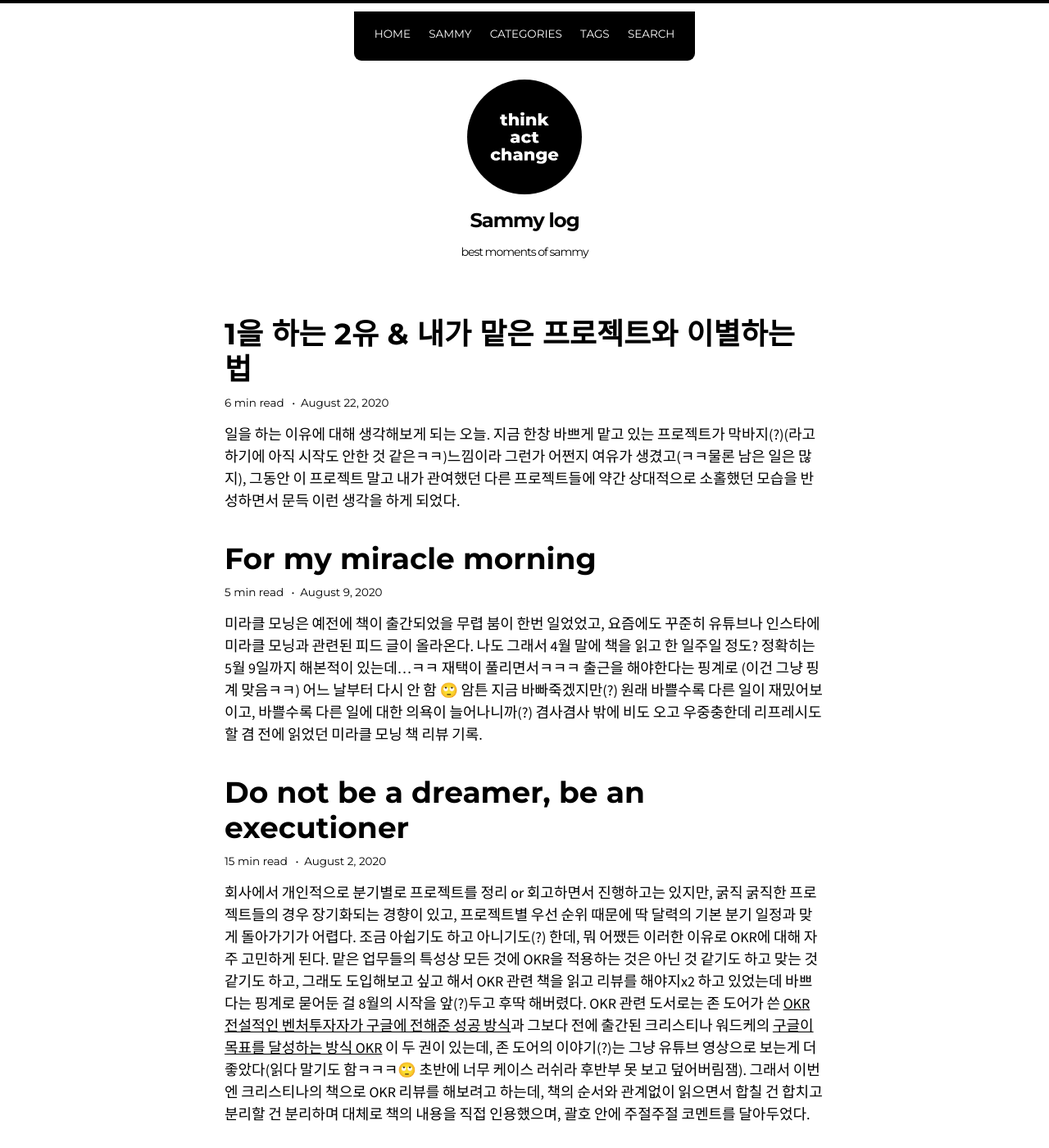
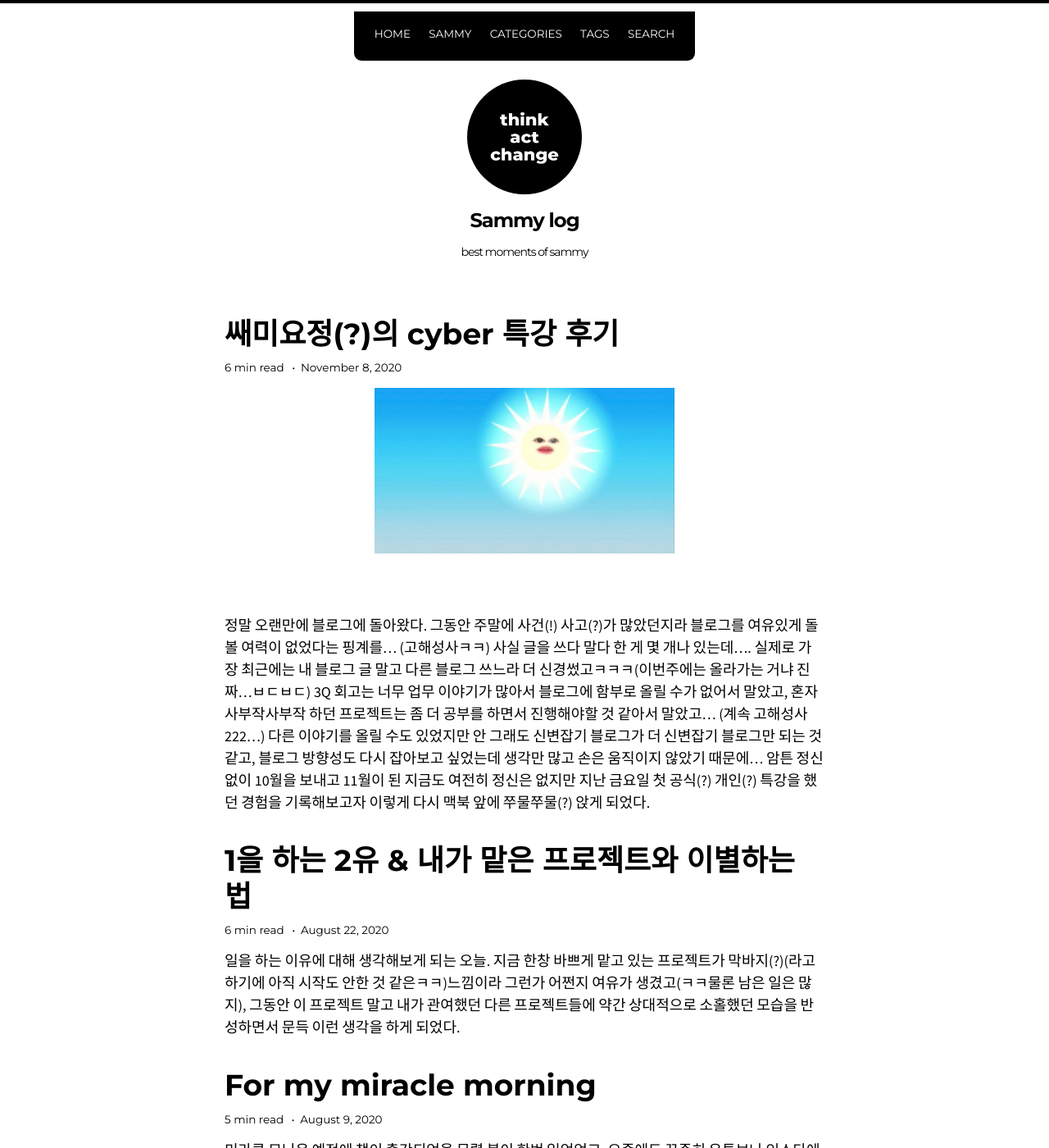
Before and after one commit to ssammykim/ssammykim.github.io, a Jekyll site: the page built from index.html, in a window 1280 px wide and 1400 px high. Shown: the whole window at 82% size. Built offline with Jekyll 4.4.1, drawn with Linux system fonts in a browser that asks for light colours; nearby versions of some CDN libraries; some web fonts are replaced; the list of posts is cut into pages by our own code; some of the changed text lies outside the part shown.

Commit message:
Update 2020-11-08-the-first-special-lecture.md

```diff
--- a/_posts/2020-11-08-the-first-special-lecture.md
+++ b/_posts/2020-11-08-the-first-special-lecture.md
@@ -6,14 +6,14 @@ categories:
 tags:
   -
 comments: true
-published: false
+published: true
 excerpt_separator: "<!--more-->"
 ---
 
 ![input](/images/the-first-special-lecture.png){: width="50%"}{: .center}
 <br>
 
-정말 오랜만에 블로그에 돌아왔다. 그동안 주말에 사건(!) 사고(?)가 많았던지라 블로그를 여유있게 돌볼 여력이 없었다는 핑계를… (고해성사ㅋㅋ) 사실 글을 쓰다 말다 한 게 몇 개나 있는데…. 실제로 가장 최근에는 내 블로그 글 말고 다른 블로그 쓰느라 더 신경썼고ㅋㅋㅋ(이번주에는 올라가는 거냐 진짜…ㅂㄷㅂㄷ) 3Q 회고는 너무 업무 이야기가 많아서 블로그에 함부로 올릴 수가 없어서 말았고, 혼자 사부작사부작 하던 프로젝트는 좀 더 공부를 하면서 진행해야할 것 같아서 말았고… (계속 고해성사222…) 다른 이야기를 올릴 수도 있었지만 안 그래도 신변잡기 블로그가 더 신변잡기 블로그만 되는 것 같고, 블로그 방향성도 다시 잡아보고 싶었는데 생각만 많고 손은 움직이지 않았기 떄문에… 암튼 정신없이 10월을 보내고 11월이 된 지금도 여전히 정신은 없지만 지난 금요일 첫 공식(?) 개인(?) 특강을 했던 경험을 기록해보고자 이렇게 다시 맥북 앞에 쭈물쭈물(?) 앉게 되었다.<!--more-->
+정말 오랜만에 블로그에 돌아왔다. 그동안 주말에 사건(!) 사고(?)가 많았던지라 블로그를 여유있게 돌볼 여력이 없었다는 핑계를… (고해성사ㅋㅋ) 사실 글을 쓰다 말다 한 게 몇 개나 있는데…. 실제로 가장 최근에는 내 블로그 글 말고 다른 블로그 쓰느라 더 신경썼고ㅋㅋㅋ(이번주에는 올라가는 거냐 진짜…ㅂㄷㅂㄷ) 3Q 회고는 너무 업무 이야기가 많아서 블로그에 함부로 올릴 수가 없어서 말았고, 혼자 사부작사부작 하던 프로젝트는 좀 더 공부를 하면서 진행해야할 것 같아서 말았고… (계속 고해성사222…) 다른 이야기를 올릴 수도 있었지만 안 그래도 신변잡기 블로그가 더 신변잡기 블로그만 되는 것 같고, 블로그 방향성도 다시 잡아보고 싶었는데 생각만 많고 손은 움직이지 않았기 때문에… 암튼 정신없이 10월을 보내고 11월이 된 지금도 여전히 정신은 없지만 지난 금요일 첫 공식(?) 개인(?) 특강을 했던 경험을 기록해보고자 이렇게 다시 맥북 앞에 쭈물쭈물(?) 앉게 되었다.<!--more-->
 
 <br>
 
@@ -21,15 +21,15 @@ excerpt_separator: "<!--more-->"
 
 <br>
 
-자료 준비는, 기존에 영상 제작을 위해 고민했던 기획안을 다시 꺼내들고 가감했다. 일단, 특강은 좀 더 압축된 메시지를 전달하는 게 핵심이지 않나 그런 생각이 들었다. 강의는 내가 잘못 들었거나 다시 듣고 싶으면 뒤로가기를 통해 다시 들을 수 있지만 라이브 스트리밍(?)은 되돌릴 수 없으니까 말이지. 그리고 특정 집단의 요청이기 때문에 이 특강에 참여하실 분들은 정해져 있었고 그들의 눈높이에 맞춰 강의를 준비해나갔어야 했다. 애초에 영상을 제작할 때도 내 기본 모토는 5살짜리가 들어도 이해가 될 수 있을 만큼의 쉬운 전달력을 기본으로 하자! 였지만, (사실 그렇다고 해서 지난번에 제작한 강의나 이번 특강이나 5살짜리한테 보여주면 이해할지는 🙄ㅋㅋㅋ), 특강을 끝내고 보니 반반무마니의 느낌이랄까. 다들 해당 분야에 대한 지식이나 이해 수준이 다르다 보니 역시 최대다수의 최대행복은 어려운 것이야… 싶더라고… 어쨌든 결론은, 특강은 강의보다 더 욕심을 부리면 안 된다. 특강을 관통하는 임팩트 있는(?) 메시지는 있어야 한다. 스토리라인이 강의보다 더 자연스러워한다. 그리고… 가장 힘들었던 부분…. 키노트 톤앤매너와 청중사이의 갭을 어떻게 줄이지…ㅋㅋㅋ는 아직 내공이 더 필요한 부분….
+자료 준비는, 기존에 영상 제작을 위해 고민했던 기획안을 다시 꺼내들고 가감했다. 일단, 특강은 좀 더 압축된 메시지를 전달하는 게 핵심이지 않나 그런 생각이 들었다. 강의는 내가 잘못 들었거나 다시 듣고 싶으면 뒤로가기를 통해 다시 들을 수 있지만 라이브 스트리밍(?)은 되돌릴 수 없으니까 말이지. 그리고 특정 집단의 요청이기 때문에 이 특강에 참여하실 분들은 정해져 있었고 그들의 눈높이에 맞춰 강의를 준비해나갔어야 했다. 애초에 영상을 제작할 때도 내 기본 모토는 5살짜리가 들어도 이해가 될 수 있을 만큼의 쉬운 전달력을 기본으로 하자! 였지만, (사실 그렇다고 해서 지난번에 제작한 강의나 이번 특강이나 5살짜리한테 보여주면 이해할지는 🙄ㅋㅋㅋ), 특강을 끝내고 보니 반반무마니의 느낌이랄까. 다들 해당 분야에 대한 지식이나 이해 수준이 다르다 보니 역시 최대다수의 최대행복은 어려운 것이야… 싶더라고… 어쨌든 결론은, 특강은 강의보다 더 욕심을 부리면 안 된다. 특강을 관통하는 임팩트 있는(?) 메시지는 있어야 한다. 스토리라인이 강의보다 더 자연스러워한다. 그리고… 가장 힘들었던 부분… 키노트 톤앤매너와 청중사이의 갭을 어떻게 줄이지…ㅋㅋㅋ는 아직 내공이 더 필요한 부분…
 
 <br>
 
-이것과 연관해서 제일 마음이 불편했던 점은ㅋㅋㅋ 공기 읽기가 어려웠던 점과, 내가 잊고 있었던 한국 대학원의 분위기(?)였다. 화상으로 한 4명 이상과의 회의를 진행해본 사람들이라면 화상회의의 공기를 읽는다는 게 쉽지 않은 일이라는 걸 알 수 있을 거다. 카메라를 다 꺼놓은 상태라면 특히. 이 특강에서는 대체로 카메라 ON이 기본이었기 때문에 다들 카메라는 켜주셨지만 문제는 내가 내 키노트를 공유하면서 50명 넘는 사람들의 리액션을 쉬이 볼 수 있는 구조가 아니었다는 점이다 (줌 ㅂㄷㅂㄷ… 이건 뭐 사실 줌 할아버지가 와도 안(?)되는 것이긴 할듯ㅋㅋㅋ) 다 원활하게 챙기려고 했더라면 모니터가 한 세 대쯤은 있었어야 했을지도. 그런데다가 참석해주신 분들은 좀 더 편하게 들으셔도 되는데 그렇지 못하심ㅋㅋㅋ 진짜 그야말로 정-적- 고-요-했다ㅋㅋ 너무 고요해서 나 혼자 접속한 줄 알았음. 마이크를 켜고 리액션하는 걸 기대한 건 물론 아니었는데, 중간에 화면 공유가 잘 되는지, 그리고 뭔가 이해는 잘 되는지ㅋㅋㅋ 물어보면, 물어봐도ㅋㅋㅋ 채팅방이 그렇게 조용했다. (에블바디 쏘 샤이…) 아니 다른 거 다 제쳐두고라도 무엇보다 채팅 기능을 1도 활용하지 않으셔서 놀람ㅋㅋㅋㅋ 그동안 에반젤리스트 프로젝트에서 라이브 강의 시간에 정말 다양하고 활발한 키보드 워리어들을 많이 만나본 나로서는 세상 고요한 그 인터렉션이 세상 적응되지 않았음… 일단 나는 참석하는 사람들을 하나하나 화면으로 챙기는 것도 힘든데 ㅋㅋㅋ 수화(?) 바디랭귀지로 대답해주시는 교수님들도 계시고ㅋㅋㅋㅋ
+이것과 연관해서 제일 마음이 불편했던 점은ㅋㅋㅋ 공기 읽기가 어려웠던 점과, 내가 잊고 있었던 한국 대학원의 분위기(?)였다. 화상으로 한 4명 이상과의 회의를 진행해본 사람들이라면 화상회의의 공기를 읽는다는 게 쉽지 않은 일이라는 걸 알 수 있을 거다. 카메라를 다 꺼놓은 상태라면 특히. 이 특강에서는 대체로 카메라 ON이 기본이었기 때문에 다들 카메라는 켜주셨지만 문제는 내가 내 키노트를 공유하면서 50명 넘는 사람들의 리액션을 쉬이 볼 수 있는 구조가 아니었다는 점이다 (줌 ㅂㄷㅂㄷ… 이건 뭐 사실 줌 할아버지가 와도 안(?)되는 것이긴 할 듯ㅋㅋㅋ) 다 원활하게 챙기려고 했더라면 모니터가 한 세 대쯤은 있었어야 했을지도. 그런데다가 참석해주신 분들은 좀 더 편하게 들으셔도 되는데 그렇지 못하심ㅋㅋㅋ 진짜 그야말로 정-적- 고-요-했다ㅋㅋ 너무 고요해서 나 혼자 접속한 줄 알았음. 마이크를 켜고 리액션하는 걸 기대한 건 물론 아니었는데, 중간에 화면 공유가 잘 되는지, 그리고 뭔가 이해는 잘 되는지ㅋㅋㅋ 물어보면, 물어봐도ㅋㅋㅋ 채팅방이 그렇게 조용했다. (에블바디 쏘 샤이…) 진짜 채팅 기능을 1도 활용하지 않으셔서 놀람ㅋㅋㅋㅋ 그동안 에반젤리스트 프로젝트에서 라이브 강의 시간에 정말 다양하고 활발한 키보드 워리어들을 많이 만나본 나로서는 세상 고요한 그 인터렉션이 세상 적응되지 않았음… 일단 나는 참석하는 사람들을 하나하나 화면으로 챙기는 것도 힘든데 ㅋㅋㅋ 수화(?) 바디랭귀지로 대답해주시는 교수님들도 계시고ㅋㅋㅋㅋ
 
 <br>
 
-아 근데 이해는 충분히 되는 부분이었다. 특강 참석자들은 교수님, 연구진, 학생이 혼재되어있었기 때문에 뭐랄까 그 시간에 조금은 진중하게 임해야하는 의무감 같은 것이 그분들께는 있었던 모양이고, 연사가 진행하는 세션을 조용히 흐름이 끊기지 않게 들어주는 게 매너이기도 하니까… 보통 학회에서 그렇게 진행하기도 하고. 반면 나는 이미 CEO 공유 회의에서도 내 스타일로 임팩트 있는 메시지를 전달하는 키노트에 익숙해져 있어서 그런지ㅋㅋㅋ 중간중간 제 발 저려서(?) 워딩이나 스타일이 약간 진중하지 못한 점 양해부탁드린다고 농담처럼 이야기 함ㅋㅋㅋ 심지어 내가 이렇게 말해도 채팅창은 고요해서 조금 무안했음ㅋㅋㅋ 아 차라리 완전 학생들만 있는 곳에서 특강을 했더라면 내 마음과 그들의 마음, 모두의 마음이 편했을 것 같다는 생각이 조금 들었고. 그게 아니더라도 내가 먼저 활발한 소통을 요청드렸다면 더 재밌었을 것 같음. 다른 특강과 다른 느낌이었을 것 같고. 사실 그렇게 진행하려면 강의 내용도 내용이지만 적절한 진행 능력이 뒷받침되어야 자연스럽게 진행할 수 있긴함…ㅋㅋ  암튼 일방적인 세미나 보다 나는 상호 인터렉션이 있는 세미나가 훨씬 더 유익하다고 생각이 들기 때문에, 물론 대부분의 샤이피플은 굳이 공식 Q&A 시간 말고 개인적으로 따로 시간 내어 질문하는 경우가 많지만… 어차피 비대면인데 좀 덜 샤이해도 되는 부분이 아닌가 싶고, 더 다양한 의견을 공유할 수 있는게 서로에게 더 좋은 기회이지 않을까 생각한다. 이건 뭐 요즘의 내 취향(?)인거고. 아마 나도 대학원생이었다면 불편했으려나 싶네…  생각해보면 내가 프랑스어 원어로 논문을 쓸 때에도 정말 이상하리만치 문체, 격식이나 이런 걸 더 많이 까다롭게 보셨던 건 한국인 교수님이셨다. 원어민 교수님이 괜찮다고 하시는데도ㅋㅋㅋ 그걸 내가 잊고서 이런 키노트를 들고 와버렸네 아뿔싸 이런 생각이 조금 들면서ㅋㅋㅋㅋ 전반적으로 → 😇 이런 마음가짐으로 발표를 이끌어갔다. 아쉬운 점이 있다면 너무 내용에 욕심을 부린건 아닌가 그런 생각이 조금 듦. 내용을 좀 더 굵직하고 심플하게 갔었더라면 더 좋았으려나 싶구? 좀 더 애드립에 강한?ㅋㅋ 사람이 되었으면 함. 나는 농담도 준비해야 나오는 사람인 것 같아서…ㅋㅋㅋ머쓱
+아 근데 이해는 충분히 되는 부분이었다. 특강 참석자들은 교수님, 연구진, 학생이 혼재되어있었기 때문에 뭐랄까 그 시간에 조금은 진중하게 임해야하는 의무감 같은 것이 그분들께는 있었던 모양이고, 연사가 진행하는 세션을 조용히 흐름이 끊기지 않게 들어주는 게 매너이기도 하니까… 보통 학회에서 그렇게 진행하기도 하고. 반면 나는 이미 CEO 공유 회의에서도 내 스타일로 임팩트 있는 메시지를 전달하는 키노트에 익숙해져 있어서 그런지ㅋㅋㅋ 중간중간 제 발 저려서(?) 워딩이나 스타일이 약간 진중하지 못한 점 양해부탁드린다고 농담처럼 이야기도 함ㅋㅋㅋ 심지어 내가 이렇게 말해도 채팅창은 고요해서 조금 무안했음ㅋㅋㅋ 아 차라리 완전 학생들만 있는 곳에서 특강을 했더라면 내 마음과 그들의 마음, 모두의 마음이 편했을 것 같다는 생각이 조금 들었고ㅋㅋㅋ 그게 아니더라도 내가 먼저 활발한 소통을 요청드렸다면 더 재밌었을 것 같음. 다른 특강과 다른 느낌이었을 것 같고. 사실 그렇게 진행하려면 강의 내용도 내용이지만 적절한 진행 능력이 뒷받침되어야 자연스럽게 진행할 수 있긴하지만…ㅋㅋ  암튼 일방적인 세미나 보다 나는 상호 인터렉션이 있는 세미나가 훨씬 더 유익하다고 생각이 들기 때문에, 물론 대부분의 샤이피플은 굳이 공식 Q&A 시간 말고 개인적으로 따로 시간 내어 질문하는 경우가 많기도 한데… 어차피 비대면인데 좀 덜 샤이해도 되는 부분이 아닌가 싶고, 더 다양한 의견을 공유할 수 있는게 서로에게 더 좋은 기회이지 않을까 생각한다. 이건 뭐 요즘의 내 취향(?)인거고. 아마 나도 대학원생이었다면 불편했으려나 싶네…  생각해보면 내가 프랑스어 원어로 논문을 쓸 때에도 정말 이상하리만치 문체, 격식이나 이런 걸 더 많이 까다롭게 보셨던 건 한국인 교수님이셨다. 원어민 교수님이 괜찮다고 하시는데도ㅋㅋㅋ 그걸 내가 잊고서 이런 키노트를 들고 와버렸네 아뿔싸 이런 생각이 조금 들면서ㅋㅋㅋㅋ 전반적으로 → 😇 이런 마음가짐으로 발표를 이끌어갔다. 아쉬운 점이 있다면 너무 내용에 욕심을 부린건 아닌가 그런 생각이 조금 듦. 내용을 좀 더 굵직하고 심플하게 갔었더라면 더 좋았으려나 싶구? 좀 더 애드립에 강한?ㅋㅋ 사람이 되었으면 함. 나는 농담도 준비해야 나오는 사람인 것 같아서…ㅋㅋㅋ머쓱
 
 <br>
 
```
